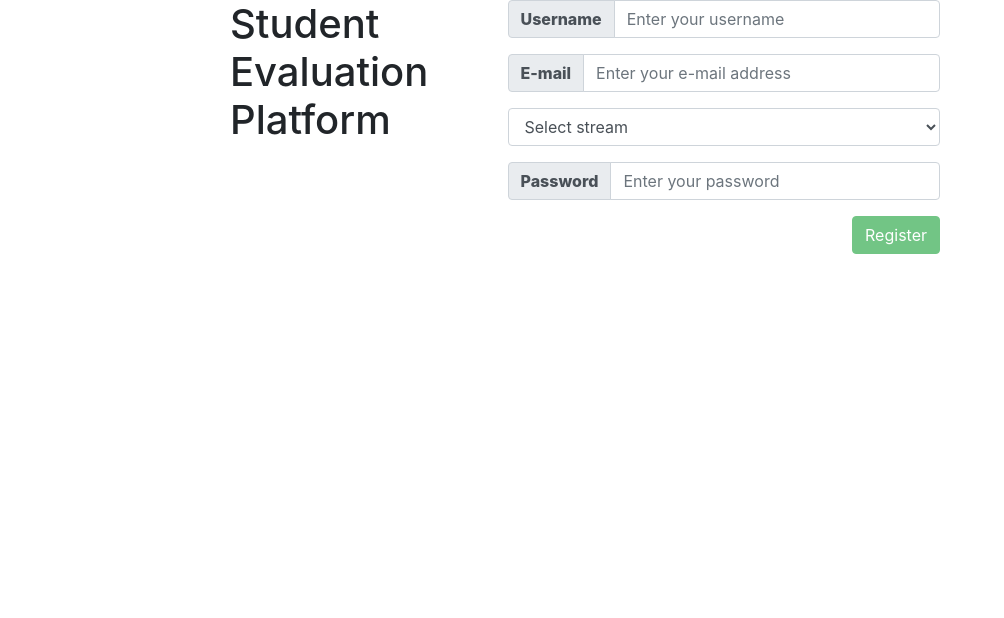
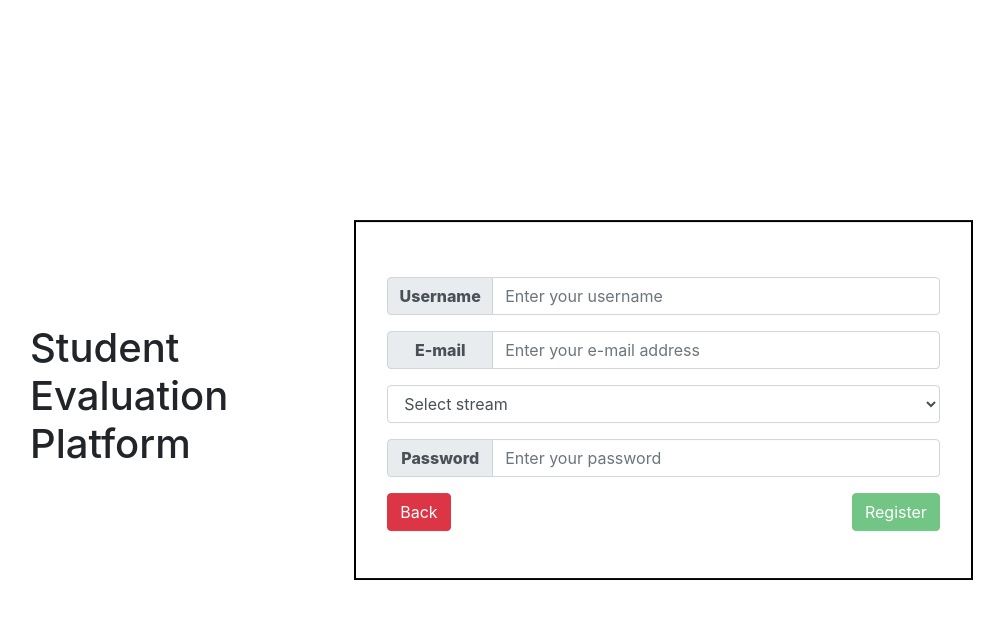
Before and after one commit to ChewbaccaAcademy/student-evaluation-frontend, an Angular app: page /register in a window 1280 px wide. Shown: the top 618 px of the page, without its empty margins (55-1059 px from the left). Built offline with nearby package versions, Linux system fonts and the light colour scheme.

Commit message:
unification of login and register pages done

```diff
--- a/src/app/app.component.html
+++ b/src/app/app.component.html
@@ -1,7 +1,3 @@
 <div class="container">
-  <div>
-    <div>
-      <router-outlet> </router-outlet>
-    </div>
-  </div>
+    <router-outlet></router-outlet>
 </div>
--- a/src/app/login-form/login-form.component.css
+++ b/src/app/login-form/login-form.component.css
@@ -0,0 +1,22 @@
+.input-group-text {
+  box-sizing: content-box;
+  width: 5em;
+  justify-content: center;
+  font-weight: 800;
+}
+
+.my-center-element {
+  display: flex;
+  margin: 0;
+  position: absolute;
+  top: 50%;
+  left: 50%;
+  -ms-transform: translate(-50%, -50%);
+  transform: translate(-50%, -50%);
+  overflow-x: hidden;
+}
+
+.black-border {
+  border: 2px solid black;
+  padding: 5%;
+}
--- a/src/app/login-form/login-form.component.html
+++ b/src/app/login-form/login-form.component.html
@@ -1,40 +1,48 @@
-<form [formGroup]="loginForm" (ngSubmit)="onSubmit()">
-    <div class="row d-flex align-items-center">
-        <div class="col-3" style="text-align: left;">
-            <h1>
-                Student Evaluation Platform
-            </h1>
+<div class="container my-center-element">
+    <div class="row">
+        <div class="col-sm-4 align-self-center">
+            <h1>Student Evaluation Platform</h1>
         </div>
-        <div class="col-6 col-md-4">
+        <div class="col-sm-8">
+            <!--Form  -->
+
+            <form [formGroup]="loginForm" (ngSubmit)="onSubmit()" class="black-border">
+                <br>
                 <div class="form-group">
-                <input type="email" formControlName="email" class="form-control" placeholder="Email" />
+                    <div class="input-group">
+                        <div class="input-group-prepend">
+                            <div class="input-group-text">E-mail</div>
+                        </div>
+                        <input class="form-control" id="email" type="email" formControlName="email"
+                            placeholder="E-mail address" />
+                    </div>
                     <div [hidden]="email.valid || email.pristine">
                         <div *ngIf="email.errors?.pattern" class="text-muted">
-                        Please enter correct e-mail address!
+                            Please check e-mail address format!
                         </div>
-                    <!--
-                    <div *ngIf="email?.errors.userExists">
-                        An user already exists.
                     </div>
-                    -->
                 </div>
-
+                <div class="form-group">
+                    <div class="input-group">
+                        <div class="input-group-prepend">
+                            <div class="input-group-text">Password</div>
                         </div>
-            <div class="form-group ">
-                <input type="password" formControlName="password" class="form-control" placeholder="Password" />
+                        <input class="form-control" id="password" type="password" formControlName="password"
+                            placeholder="Password" />
                     </div>
-
+                </div>
                 <div class="form-group">
+                    <label>Not signed yet?</label>
+                    <a routerLink="/register" class="btn btn-link">Register</a>
+                    <div class="float-right">
                         <button [disabled]="!loginForm.valid" class="btn btn-primary">
                             Login
                         </button>
                     </div>
-            <br>
+                </div>
+            </form>
 
-            <div class="form-group">
-                <label>Not signed yet?</label>
-                <a routerLink="/register" class="btn btn-link">Register</a>
+            <!-- End Form -->
         </div>
     </div>
 </div>
-</form>
--- a/src/app/login-form/login-form.component.ts
+++ b/src/app/login-form/login-form.component.ts
@@ -17,9 +17,8 @@ export class LoginFormComponent implements OnInit {
         email: [
           '',
           {
-            validators: [
-              Validators.required,
-            ],
+            validators: [Validators.required, Validators.pattern('^[a-z0-9._%+-]+@[a-z0-9.-]+\\.[a-z]{2,4}$')],
+            updateOn: 'blur',
           },
         ],
         password: [
--- a/src/app/registration-form/registration-form.component.css
+++ b/src/app/registration-form/registration-form.component.css
@@ -1,10 +1,30 @@
 .ng-dirty:not(form).ng-invalid:not(form) {
-  border-left: 5px solid red;
+  border: 2px solid red;
 }
 
 .ng-valid:not(form).ng-valid:not(.drop-down) {
-  border-left: 5px solid green;
+  border: 2px solid green;
 }
+
 .input-group-text {
+  box-sizing: content-box;
+  width: 5em;
+  justify-content: center;
   font-weight: 800;
 }
+
+.my-center-element {
+  display: flex;
+  margin: 0;
+  position: absolute;
+  top: 50%;
+  left: 50%;
+  -ms-transform: translate(-50%, -50%);
+  transform: translate(-50%, -50%);
+  overflow-x: hidden;
+}
+
+.black-border {
+  border: 2px solid black;
+  padding: 5%;
+}
--- a/src/app/registration-form/registration-form.component.html
+++ b/src/app/registration-form/registration-form.component.html
@@ -1,25 +1,20 @@
-<div class="container">
+<div class="container my-center-element">
   <div class="row">
-    <div class="col-sm-2"></div>
-    <div class="col-sm-3">
-      <h1>Student Evaluation Platform</h1>
+    <div class="col-sm-4 align-self-center">
+      <h1 class="align-middle">Student Evaluation Platform</h1>
     </div>
-    <div class="col-sm-5">
+    <div class="col-sm-8">
       <!--Form  -->
 
-      <form [formGroup]="registrationForm" (submit)="submitForm()">
+      <form [formGroup]="registrationForm" (submit)="submitForm()" class="black-border">
+        <br>
         <div class="form-group">
           <div class="input-group">
             <div class="input-group-prepend">
               <div class="input-group-text">Username</div>
             </div>
-            <input
-              class="form-control"
-              id="username"
-              type="text"
-              formControlName="username"
-              placeholder="Enter your username"
-            />
+            <input class="form-control" id="username" type="text" formControlName="username"
+              placeholder="Enter your username" />
           </div>
           <ng-container *ngIf="!username.valid || !username.pristine">
             <div *ngIf="username.errors?.minlength" class="text-muted">
@@ -35,18 +30,12 @@
             <div class="input-group-prepend">
               <div class="input-group-text">E-mail</div>
             </div>
-            <input
-              class="form-control"
-              id="email"
-              type="email"
-              formControlName="email"
-              placeholder="Enter your e-mail address"
-            />
+            <input class="form-control" id="email" type="email" formControlName="email"
+              placeholder="Enter your e-mail address" />
           </div>
           <div [hidden]="email.valid || email.pristine">
             <div *ngIf="email.errors?.pattern" class="text-muted">
-              Please enter correct e-mail address (should contain @ between
-              characters)!
+              Please check e-mail address format!
             </div>
           </div>
         </div>
@@ -62,13 +51,8 @@
             <div class="input-group-prepend">
               <div class="input-group-text">Password</div>
             </div>
-            <input
-              class="form-control"
-              id="password"
-              type="password"
-              formControlName="password"
-              placeholder="Enter your password"
-            />
+            <input class="form-control" id="password" type="password" formControlName="password"
+              placeholder="Enter your password" />
           </div>
           <div [hidden]="password.valid || password.pristine">
             <div *ngIf="password.errors?.pattern" class="text-muted">
@@ -80,15 +64,18 @@
             </div>
           </div>
         </div>
-        <div class="float-right">
-          <button class="btn btn-success" [disabled]="!registrationForm.valid">
-            Register
+        <div class="form-group"><button type="button" class="btn btn-danger" (click)="goBack()">
+            Back
           </button>
+          <div class="float-right">
+            <button class="btn btn-success" [disabled]="!registrationForm.valid">
+              Register
+            </button>
+          </div>
         </div>
       </form>
 
       <!-- End Form -->
     </div>
-    <div class="col-sm-2"></div>
   </div>
 </div>
--- a/src/app/registration-form/registration-form.component.ts
+++ b/src/app/registration-form/registration-form.component.ts
@@ -1,5 +1,6 @@
 import { Component, OnInit } from '@angular/core';
 import { FormBuilder, FormGroup, Validators } from '@angular/forms';
+import { Location } from '@angular/common';
 
 @Component({
   selector: 'app-registration-form',
@@ -14,10 +15,9 @@ export class RegistrationFormComponent implements OnInit {
     'Backend',
     'Testing',
     'Project',
-    'Administration',
   ];
 
-  constructor(private fb: FormBuilder) {}
+  constructor(private fb: FormBuilder, private location: Location) {}
 
   ngOnInit(): void {
     this.registrationForm = this.fb.group({
@@ -35,7 +35,7 @@ export class RegistrationFormComponent implements OnInit {
       email: [
         '',
         {
-          validators: [Validators.required, Validators.pattern('^\\S+@\\S+$')],
+          validators: [Validators.required, Validators.pattern('^[a-z0-9._%+-]+@[a-z0-9.-]+\\.[a-z]{2,4}$')],
           updateOn: 'blur',
         },
       ],
@@ -72,4 +72,7 @@ export class RegistrationFormComponent implements OnInit {
   submitForm() {
     console.log(this.registrationForm.value);
   }
+  goBack() {
+    this.location.back();
+  }
 }
```
Lines whose indentation alone changed are shown as unchanged.
